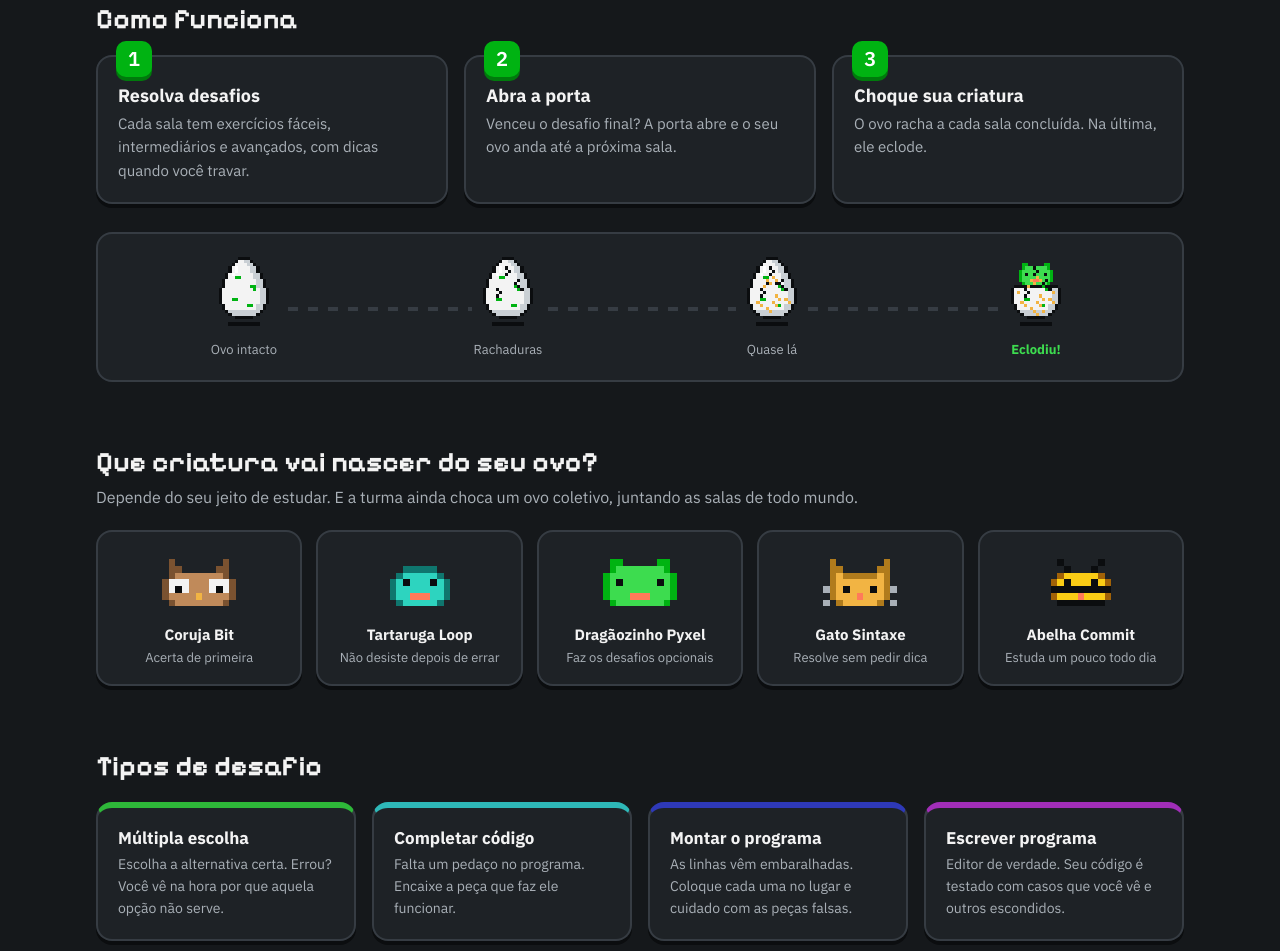
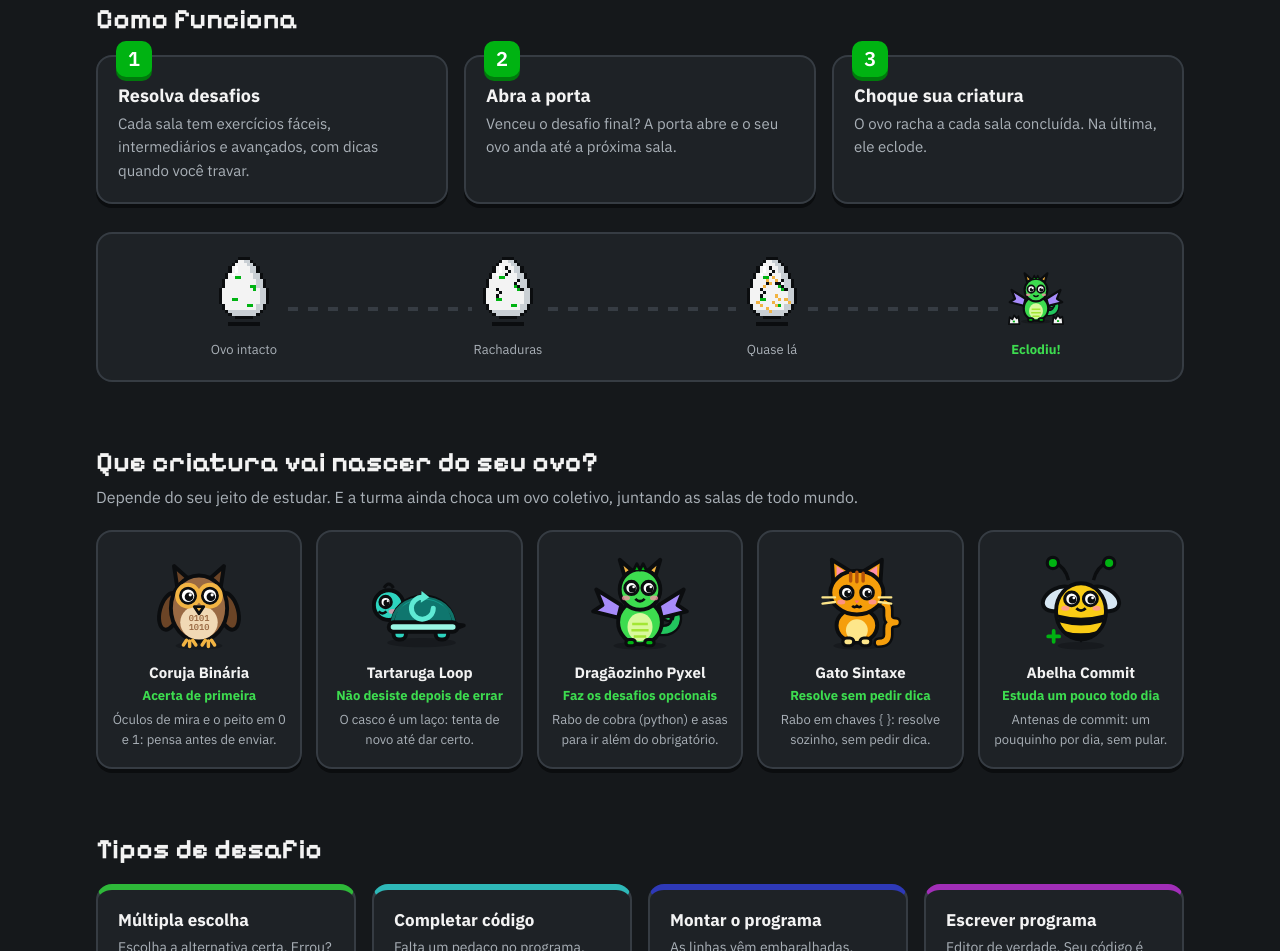
Before and after one commit to sofiamarra-dev/Deafio_finalGC, a plain HTML site: page pythonquest/frontend/index.html in a window 1280 px wide. Shown: the part 541-1492 px from the top of the page. Drawn offline with Linux system fonts and the light colour scheme; no server answers.

Commit message:
PythonQuest: criaturas redesenhadas, de corpo inteiro e com temas de programação
Co-Authored-By: Claude Opus 5.5 <noreply@anthropic.com>
Claude-Session: https://claude.ai/code/session_01L8pQrVd4F1WqxZJTgUusYB

```diff
--- a/pythonquest/frontend/css/inicio.css
+++ b/pythonquest/frontend/css/inicio.css
@@ -110,9 +110,11 @@
 .grade-criaturas{list-style:none;margin:0;padding:0;display:grid;grid-template-columns:repeat(5,1fr);gap:14px}
 .criatura-vitrine{text-align:center;padding:16px 12px;transition:transform .15s}
 .criatura-vitrine:hover{transform:translateY(-4px) rotate(-1deg)}
-.vitrine-desenho{height:70px;display:grid;place-items:center;margin-bottom:8px}
-.vitrine-desenho svg{width:88px;height:auto}
+.vitrine-desenho{height:108px;display:grid;place-items:center;margin-bottom:8px}
+.vitrine-desenho svg{width:100px;height:100px}
 .criatura-vitrine h3{margin:0 0 4px;font-size:15px}
 .criatura-vitrine p{margin:0;font-size:13px;color:var(--texto-2)}
 @media (max-width:960px){.grade-criaturas{grid-template-columns:repeat(3,1fr)}}
 @media (max-width:520px){.grade-criaturas{grid-template-columns:repeat(2,1fr)}}
+.criatura-vitrine .vitrine-traco{color:var(--verde-claro);font-weight:700;margin-bottom:4px}
+.criatura-vitrine:hover .criatura-corpo{animation:criatura-pula .9s ease-in-out}
--- a/pythonquest/frontend/css/perfil.css
+++ b/pythonquest/frontend/css/perfil.css
@@ -145,3 +145,9 @@ details summary{cursor:pointer;font-weight:700}
 
 /* Números sempre na fonte mono (na fonte pixel o 5 parece um S e o 2 parece um Z) */
 .numero-perfil strong,.selo-nivel,.ranking-posicao,.podio-degrau,.mapa-numero,.passo-numero,.modulo .numero{font-family:var(--fonte-codigo)!important;font-weight:700}
+
+/* Criaturas */
+.criatura{overflow:visible}
+.silhueta .criatura-corpo{filter:brightness(0);opacity:.85}
+.criatura-feliz .criatura-corpo{animation:criatura-pula 2s ease-in-out infinite;transform-origin:50% 95%;transform-box:fill-box}
+@keyframes criatura-pula{0%,60%,100%{transform:translateY(0)}70%{transform:translateY(-4px) scaleY(1.03)}80%{transform:translateY(0) scaleY(.96)}}
--- /dev/null
+++ b/pythonquest/frontend/js/componentes/criaturas.js
@@ -0,0 +1,148 @@
+/* As 5 criaturas, em desenho 2D com contorno grosso. Cada uma tem um tema de programação.
+   Qual nasce depende do jeito de estudar do aluno (calculado no servidor, em servicos/criatura.py). */
+const SVG = 'http://www.w3.org/2000/svg';
+const L = '#0b0d0f'; // contorno
+const C = { stroke: L, 'stroke-width': 2.5, 'stroke-linejoin': 'round', 'stroke-linecap': 'round' };
+
+/* Olho fofo: branco, pupila e brilho. */
+const olho = (x, y, r = 4.2) => [
+  ['circle', { cx: x, cy: y, r, fill: '#fff', ...C, 'stroke-width': 2 }],
+  ['circle', { cx: x + 0.6, cy: y + 0.6, r: r * 0.55, fill: L }],
+  ['circle', { cx: x + 1.4, cy: y - 0.6, r: r * 0.2, fill: '#fff' }]
+];
+const bochecha = (x, y) => ['ellipse', { cx: x, cy: y, rx: 2.6, ry: 1.6, fill: '#ff8fab', opacity: 0.75 }];
+
+export const CRIATURAS = {
+  certeira: {
+    nome: 'Coruja Binária', tema: 'Óculos de mira e o peito em 0 e 1: pensa antes de enviar.',
+    formas: [
+      ['ellipse', { cx: 32, cy: 60, rx: 15, ry: 2.5, fill: L, opacity: 0.35 }],
+      ['path', { d: 'M18 22 L16 9 L25 17 Z', fill: '#6b4426', ...C }],
+      ['path', { d: 'M46 22 L48 9 L39 17 Z', fill: '#6b4426', ...C }],
+      ['ellipse', { cx: 13, cy: 38, rx: 6, ry: 12, fill: '#6b4426', ...C, transform: 'rotate(15 13 38)' }],
+      ['ellipse', { cx: 51, cy: 38, rx: 6, ry: 12, fill: '#6b4426', ...C, transform: 'rotate(-15 51 38)' }],
+      ['ellipse', { cx: 32, cy: 36, rx: 18, ry: 21, fill: '#9a6a43', ...C }],
+      ['ellipse', { cx: 32, cy: 45, rx: 12, ry: 11, fill: '#f1d9b5' }],
+      ['text', { x: 32, y: 44, 'text-anchor': 'middle', 'font-family': 'IBM Plex Mono, monospace', 'font-weight': 700, 'font-size': 5.5, fill: '#9a6a43' }, '0101'],
+      ['text', { x: 32, y: 50, 'text-anchor': 'middle', 'font-family': 'IBM Plex Mono, monospace', 'font-weight': 700, 'font-size': 5.5, fill: '#9a6a43' }, '1010'],
+      ...olho(25, 28, 5), ...olho(39, 28, 5),
+      ['circle', { cx: 25, cy: 28, r: 7, fill: 'none', stroke: '#f2b443', 'stroke-width': 2.5 }],
+      ['circle', { cx: 39, cy: 28, r: 7, fill: 'none', stroke: '#f2b443', 'stroke-width': 2.5 }],
+      ['path', { d: 'M32 28 L32 28', stroke: '#f2b443', 'stroke-width': 2.5 }],
+      ['path', { d: 'M29 35 L35 35 L32 39.5 Z', fill: '#f2b443', ...C, 'stroke-width': 1.8 }],
+      ['path', { d: 'M24 56.5 l-2 3 M26 57 v3.5 M28 56.5 l2 3 M36 56.5 l-2 3 M38 57 v3.5 M40 56.5 l2 3', stroke: '#f2b443', 'stroke-width': 2.2, 'stroke-linecap': 'round' }]
+    ]
+  },
+  persistente: {
+    nome: 'Tartaruga Loop', tema: 'O casco é um laço: tenta de novo até dar certo.',
+    formas: [
+      ['ellipse', { cx: 33, cy: 58, rx: 22, ry: 3, fill: L, opacity: 0.35 }],
+      ['rect', { x: 15, y: 46, width: 8, height: 10, rx: 3.5, fill: '#2dd4bf', ...C }],
+      ['rect', { x: 42, y: 46, width: 8, height: 10, rx: 3.5, fill: '#2dd4bf', ...C }],
+      ['path', { d: 'M52 46 L60 47 L52 50 Z', fill: '#2dd4bf', ...C }],
+      ['circle', { cx: 12, cy: 34, r: 9.5, fill: '#2dd4bf', ...C }],
+      ['path', { d: 'M9 23 q3 -5 6 0', fill: 'none', stroke: L, 'stroke-width': 2 }],
+      ...olho(10, 32, 3.6), bochecha(14.5, 38),
+      ['path', { d: 'M5.5 38 q2.5 2.5 5 0', fill: 'none', stroke: L, 'stroke-width': 1.8 }],
+      ['path', { d: 'M14 48 C14 22 54 22 54 48 Z', fill: '#0f766e', ...C }],
+      ['path', { d: 'M14 48 C14 22 54 22 54 48', fill: 'none', stroke: '#14b8a6', 'stroke-width': 2, transform: 'translate(0 2) scale(1 .96)', opacity: 0.6 }],
+      ['rect', { x: 12, y: 45, width: 44, height: 6, rx: 3, fill: '#99f6e4', ...C }],
+      ['path', { d: 'M40.5 36 A7 7 0 1 1 34 29', fill: 'none', stroke: '#5eead4', 'stroke-width': 3.2, 'stroke-linecap': 'round' }],
+      ['path', { d: 'M33 25 L38 29 L32.5 32.5 Z', fill: '#5eead4' }]
+    ]
+  },
+  exploradora: {
+    nome: 'Dragãozinho Pyxel', tema: 'Rabo de cobra (python) e asas para ir além do obrigatório.',
+    formas: [
+      ['ellipse', { cx: 32, cy: 60, rx: 17, ry: 2.5, fill: L, opacity: 0.35 }],
+      ['path', { d: 'M44 50 C56 52 58 40 52 36 C48 34 46 40 50 41', fill: 'none', stroke: L, 'stroke-width': 7.5, 'stroke-linecap': 'round' }],
+      ['path', { d: 'M44 50 C56 52 58 40 52 36 C48 34 46 40 50 41', fill: 'none', stroke: '#22c55e', 'stroke-width': 4.5, 'stroke-linecap': 'round' }],
+      ['path', { d: 'M50 41 l4 -2 l-1 4 z', fill: '#f2b443', ...C, 'stroke-width': 1.5 }],
+      ['path', { d: 'M20 34 L4 24 L8 34 L2 38 L18 42 Z', fill: '#a78bfa', ...C }],
+      ['path', { d: 'M44 34 L60 24 L56 34 L62 38 L46 42 Z', fill: '#a78bfa', ...C }],
+      ['ellipse', { cx: 32, cy: 45, rx: 14, ry: 14, fill: '#3ddc4f', ...C }],
+      ['ellipse', { cx: 32, cy: 48, rx: 8, ry: 9, fill: '#d9f99d' }],
+      ['path', { d: 'M27 46 h10 M26.5 50 h11 M28 54 h8', stroke: '#a3e635', 'stroke-width': 1.6 }],
+      ['path', { d: 'M22 15 L19 5 L27 12 Z', fill: '#f2b443', ...C }],
+      ['path', { d: 'M42 15 L45 5 L37 12 Z', fill: '#f2b443', ...C }],
+      ['circle', { cx: 32, cy: 24, r: 13, fill: '#3ddc4f', ...C }],
+      ['path', { d: 'M28 11.5 l2 -4 l2 4 l2 -4 l2 4', fill: '#00b312', ...C, 'stroke-width': 1.8 }],
+      ...olho(26.5, 23, 4.2), ...olho(37.5, 23, 4.2), bochecha(23, 29.5), bochecha(41, 29.5),
+      ['path', { d: 'M29 30 q3 3 6 0', fill: 'none', stroke: L, 'stroke-width': 1.8 }],
+      ['rect', { x: 23, y: 56, width: 6, height: 4, rx: 2, fill: '#00b312', ...C, 'stroke-width': 2 }],
+      ['rect', { x: 35, y: 56, width: 6, height: 4, rx: 2, fill: '#00b312', ...C, 'stroke-width': 2 }]
+    ]
+  },
+  independente: {
+    nome: 'Gato Sintaxe', tema: 'Rabo em chaves { }: resolve sozinho, sem pedir dica.',
+    formas: [
+      ['ellipse', { cx: 30, cy: 60, rx: 15, ry: 2.5, fill: L, opacity: 0.35 }],
+      ['path', { d: 'M44 32 q6 0 6 5 v4 q0 4 5 4 q-5 0 -5 4 v4 q0 5 -6 5', fill: 'none', stroke: L, 'stroke-width': 7, 'stroke-linecap': 'round', 'stroke-linejoin': 'round' }],
+      ['path', { d: 'M44 32 q6 0 6 5 v4 q0 4 5 4 q-5 0 -5 4 v4 q0 5 -6 5', fill: 'none', stroke: '#f59e0b', 'stroke-width': 3.6, 'stroke-linecap': 'round', 'stroke-linejoin': 'round' }],
+      ['ellipse', { cx: 30, cy: 47, rx: 13, ry: 11, fill: '#f59e0b', ...C }],
+      ['ellipse', { cx: 30, cy: 50, rx: 7, ry: 7, fill: '#fde68a' }],
+      ['path', { d: 'M15 21 L14 5 L27 13 Z', fill: '#f59e0b', ...C }],
+      ['path', { d: 'M45 21 L46 5 L33 13 Z', fill: '#f59e0b', ...C }],
+      ['path', { d: 'M17 16 L17 9 L23 13 Z', fill: '#ff8fab' }],
+      ['path', { d: 'M43 16 L43 9 L37 13 Z', fill: '#ff8fab' }],
+      ['ellipse', { cx: 30, cy: 26, rx: 17, ry: 14, fill: '#f59e0b', ...C }],
+      ['path', { d: 'M26 13.5 v5 M30 13 v6 M34 13.5 v5', stroke: '#b45309', 'stroke-width': 2.2, 'stroke-linecap': 'round' }],
+      ...olho(23.5, 26, 4), ...olho(36.5, 26, 4), bochecha(20, 32), bochecha(40, 32),
+      ['path', { d: 'M28.5 31 h3 l-1.5 2 z', fill: '#ff6b81' }],
+      ['path', { d: 'M27 34.5 q1.5 1.5 3 0 q1.5 1.5 3 0', fill: 'none', stroke: L, 'stroke-width': 1.6 }],
+      ['path', { d: 'M8 29 h8 M8 33 l8 -1 M52 29 h-8 M52 33 l-8 -1', stroke: '#fde68a', 'stroke-width': 1.5, 'stroke-linecap': 'round' }],
+      ['rect', { x: 21, y: 55, width: 7, height: 5, rx: 2.5, fill: '#fde68a', ...C, 'stroke-width': 2 }],
+      ['rect', { x: 32, y: 55, width: 7, height: 5, rx: 2.5, fill: '#fde68a', ...C, 'stroke-width': 2 }]
+    ]
+  },
+  constante: {
+    nome: 'Abelha Commit', tema: 'Antenas de commit: um pouquinho por dia, sem pular.',
+    formas: [
+      ['ellipse', { cx: 32, cy: 60, rx: 15, ry: 2.5, fill: L, opacity: 0.35 }],
+      ['path', { d: 'M24 18 C22 10 18 8 15 7', fill: 'none', stroke: L, 'stroke-width': 2.2 }],
+      ['path', { d: 'M40 18 C42 10 46 8 49 7', fill: 'none', stroke: L, 'stroke-width': 2.2 }],
+      ['circle', { cx: 14, cy: 7, r: 3.6, fill: '#00b312', ...C, 'stroke-width': 2 }],
+      ['circle', { cx: 50, cy: 7, r: 3.6, fill: '#00b312', ...C, 'stroke-width': 2 }],
+      ['ellipse', { cx: 18, cy: 30, rx: 11, ry: 7, fill: '#e0f2fe', ...C, opacity: 0.95, transform: 'rotate(-25 18 30)' }],
+      ['ellipse', { cx: 46, cy: 30, rx: 11, ry: 7, fill: '#e0f2fe', ...C, opacity: 0.95, transform: 'rotate(25 46 30)' }],
+      ['path', { d: 'M32 58 l-3 -5 h6 z', fill: L }],
+      ['ellipse', { cx: 32, cy: 38, rx: 16, ry: 18, fill: '#facc15', ...C }],
+      ['path', { d: 'M17 40 Q32 44 47 40 L46.2 45 Q32 49 17.8 45 Z', fill: L }],
+      ['path', { d: 'M19.5 50 Q32 54 44.5 50 L42 53.5 Q32 57 22 53.5 Z', fill: L }],
+      ...olho(26, 30, 4.4), ...olho(38, 30, 4.4), bochecha(22, 36), bochecha(42, 36),
+      ['path', { d: 'M29 36 q3 3 6 0', fill: 'none', stroke: L, 'stroke-width': 1.8 }],
+      ['path', { d: 'M11 54 h7 M14.5 50.5 v7', stroke: '#00b312', 'stroke-width': 2.4, 'stroke-linecap': 'round' }]
+    ]
+  }
+};
+
+function forma(alvo, [tag, atributos, texto]) {
+  const no = document.createElementNS(SVG, tag);
+  for (const [k, v] of Object.entries(atributos)) no.setAttribute(k, v);
+  if (texto) no.textContent = texto;
+  alvo.appendChild(no);
+}
+
+/* Pedaços de casca no chão, com as manchas na cor que o aluno escolheu. */
+function casca(alvo, corMancha) {
+  [['path', { d: 'M1 63 L2 55 L5 57.5 L7 53 L10 56.5 L12 54 L13 63 Z', fill: '#f3f3f3', ...C, 'stroke-width': 2 }],
+    ['path', { d: 'M51 63 L52 54 L54.5 57 L57 52.5 L59.5 56 L62 54.5 L63 63 Z', fill: '#f3f3f3', ...C, 'stroke-width': 2 }],
+    ['rect', { x: 5.5, y: 59, width: 2.4, height: 2, fill: corMancha }],
+    ['rect', { x: 56, y: 58.5, width: 2.4, height: 2, fill: corMancha }]].forEach(f => forma(alvo, f));
+}
+
+export function criarCriatura(especie, { silhueta = false, comCasca = false, corMancha = '#00b312', rotulo } = {}) {
+  const criatura = CRIATURAS[especie] || CRIATURAS.exploradora;
+  const svg = document.createElementNS(SVG, 'svg');
+  svg.setAttribute('viewBox', '0 0 64 64');
+  svg.setAttribute('role', 'img');
+  svg.setAttribute('aria-label', rotulo || (silhueta ? 'Criatura em formação' : criatura.nome));
+  svg.classList.add('criatura');
+  if (silhueta) svg.classList.add('silhueta');
+  const corpo = document.createElementNS(SVG, 'g');
+  corpo.setAttribute('class', 'criatura-corpo');
+  criatura.formas.forEach(f => forma(corpo, f));
+  svg.appendChild(corpo);
+  if (comCasca) casca(svg, corMancha);
+  return svg;
+}
--- a/pythonquest/frontend/js/componentes/ovo.js
+++ b/pythonquest/frontend/js/componentes/ovo.js
@@ -54,43 +54,18 @@ function desenharCasca(grupo, estagio, mancha) {
   if (estagio === 4 || estagio === 5) [[6, 8], [9, 8]].forEach(([x, y]) => pixel(grupo, x, y, COR.olho));
 }
 
-/* As criaturas (cabeça saindo da casca). Cada uma tem 7 linhas de 13 colunas e as próprias cores.
-   Qual nasce depende do jeito de estudar do aluno (calculado no servidor, em servicos/criatura.py). */
-export const CRIATURAS = {
-  certeira: { nome: 'Coruja Bit', cores: { v: '#7a5230', V: '#c08a5a', w: '#f3f3f3', o: '#0b0d0f', r: '#f2b443' }, linhas: [
-    '..v.......v..', '..vv.....vv..', '..vVVVVVVVv..', '.vwwwVVVwwwv.', '.vwowVVVwowv.', '.vVVVVrVVVVv.', '..vVVVVVVVv..'] },
-  persistente: { nome: 'Tartaruga Loop', cores: { v: '#0f766e', V: '#2dd4bf', o: '#0b0d0f', r: '#ff7a59' }, linhas: [
-    '.............', '....vvvvv....', '...vVVVVVv...', '..vVoVVVoVv..', '..vVVVVVVVv..', '..vVVrrrVVv..', '...vVVVVVv...'] },
-  exploradora: { nome: 'Dragãozinho Pyxel', cores: { v: '#00b312', V: '#3ddc4f', o: '#0b0d0f', r: '#ff7a59' }, linhas: [
-    '..vv.....vv..', '..vVVVVVVVv..', '.vVVVVVVVVVv.', '.vVoVVVVVoVv.', '.vVVVVVVVVVv.', '.vVVVrrrVVVv.', '..vVVVVVVVv..'] },
-  independente: { nome: 'Gato Sintaxe', cores: { v: '#b07b1c', V: '#f2b443', o: '#0b0d0f', r: '#ff7a59', w: '#a9b0b7' }, linhas: [
-    '..v.......v..', '..vv.....vv..', '..vVvvvvvVv..', '..vVVVVVVVv..', '.wvVoVVVoVvw.', '..vVVVrVVVv..', '.w.vVVVVVv.w.'] },
-  constante: { nome: 'Abelha Commit', cores: { v: '#a16207', V: '#facc15', o: '#0b0d0f', r: '#ff7a59', e: '#0b0d0f' }, linhas: [
-    '...o.....o...', '....o...o....', '...vVVVVVv...', '..vVoVVVoVv..', '..eeeeeeeee..', '..vVVVrVVVv..', '...eeeeeee...'] }
-};
-
-function desenharCriatura(grupo, especie = 'exploradora', { silhueta = false, x0 = 1.5, y0 = 2 } = {}) {
-  const criatura = CRIATURAS[especie] || CRIATURAS.exploradora;
-  criatura.linhas.forEach((linha, y) => [...linha].forEach((c, x) => {
-    const cor = criatura.cores[c];
-    if (cor) pixel(grupo, x + x0, y + y0, silhueta ? '#0b0d0f' : cor);
-  }));
-}
-
-/* Só a criatura (sem casca): usada no perfil para mostrar a criatura em formação, como silhueta. */
-export function criarCriatura(especie, { silhueta = false } = {}) {
-  const svg = document.createElementNS(SVG, 'svg');
-  svg.setAttribute('viewBox', '0 0 13 7');
-  svg.setAttribute('shape-rendering', 'crispEdges');
-  svg.setAttribute('role', 'img');
-  svg.setAttribute('aria-label', silhueta ? 'Criatura em formação' : (CRIATURAS[especie]?.nome || 'Criatura'));
-  svg.classList.add('criatura');
-  desenharCriatura(svg, especie, { silhueta, x0: 0, y0: 0 });
-  return svg;
-}
+export { CRIATURAS, criarCriatura } from './criaturas.js';
+import { criarCriatura } from './criaturas.js';
 
 export function criarOvo(estagio = 0, { animar = true, cor = 'verde', especie = null } = {}) {
   estagio = Math.max(0, Math.min(estagio, ESTAGIOS.length - 1));
+  if (estagio >= 6) {
+    // eclodiu: a criatura de corpo inteiro, em pé entre os pedaços da casca
+    const criatura = criarCriatura(especie || 'exploradora', { comCasca: true, corMancha: CORES_OVO[cor] || COR.mancha });
+    criatura.classList.add('ovo', 'ovo-eclodido');
+    if (animar) criatura.classList.add('criatura-feliz');
+    return criatura;
+  }
   const svg = document.createElementNS(SVG, 'svg');
   svg.setAttribute('viewBox', '-1 -1 18 23');
   svg.setAttribute('role', 'img');
@@ -101,7 +76,6 @@ export function criarOvo(estagio = 0, { animar = true, cor = 'verde', especie =
   for (let x = 3; x < 13; x++) pixel(svg, x, 21, '#0b0d0f'); // sombra chapada no chão
   const grupo = document.createElementNS(SVG, 'g');
   if (animar) grupo.setAttribute('class', estagio >= 2 && estagio < 6 ? 'ovo-tremendo' : 'ovo-balanco');
-  if (estagio >= 6) desenharCriatura(grupo, especie || 'exploradora');
   desenharCasca(grupo, estagio, CORES_OVO[cor] || COR.mancha);
   svg.appendChild(grupo);
   return svg;
--- a/pythonquest/frontend/js/paginas/inicio.js
+++ b/pythonquest/frontend/js/paginas/inicio.js
@@ -70,7 +70,7 @@ export function paginaInicio() {
     el('ul', { className: 'grade-criaturas' }, Object.entries(CRIATURAS).map(([id, c]) =>
       el('li', { className: 'cartao criatura-vitrine' },
         el('div', { className: 'vitrine-desenho' }, criarCriatura(id)),
-        el('h3', {}, c.nome), el('p', {}, TRACOS[id])))));
+        el('h3', {}, c.nome), el('p', { className: 'vitrine-traco' }, TRACOS[id]), el('p', {}, c.tema)))));
 
   const desafios = el('section', { className: 'secao-inicio', 'aria-labelledby': 'tituloDesafios' },
     el('h2', { id: 'tituloDesafios' }, 'Tipos de desafio'),
```
Also changed, not shown: 1 other file.
